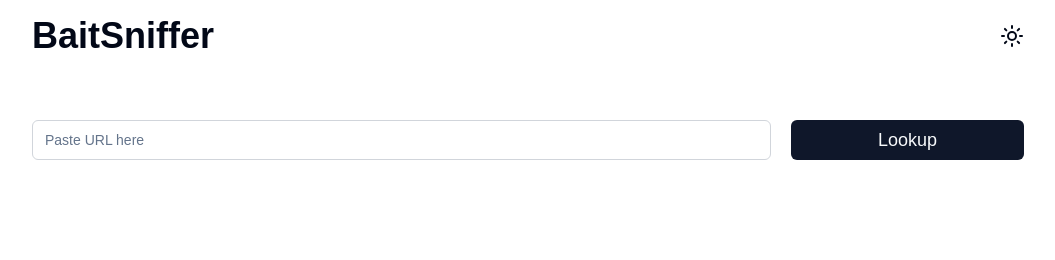
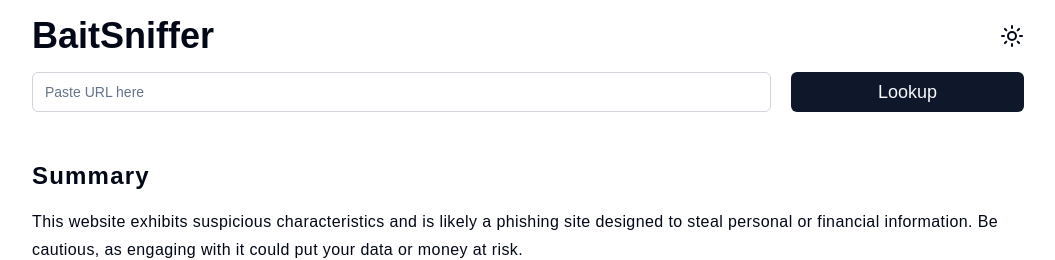
Before and after one commit to jallenmanaloto/sniffer-ui, a Next.js app: page / in a window 1280 px wide. Shown: the top 260 px of the page, without its empty margins (112-1167 px from the left). Built offline with nearby package versions, Linux system fonts and the light colour scheme.

Commit message:
style: remove padding y

```diff
--- a/src/components/lookup/Lookup.tsx
+++ b/src/components/lookup/Lookup.tsx
@@ -3,7 +3,7 @@
 
 export default function Lookup() {
   return (
-    <div className="lookup-container grid grid-cols-4 gap-y-3 gap-x-5 py-12">
+    <div className="lookup-container grid grid-cols-4 gap-y-3 gap-x-5">
       <Input
         className="col-span-4 sm:col-span-3 border-gray-300"
         placeholder="Paste URL here"
```
